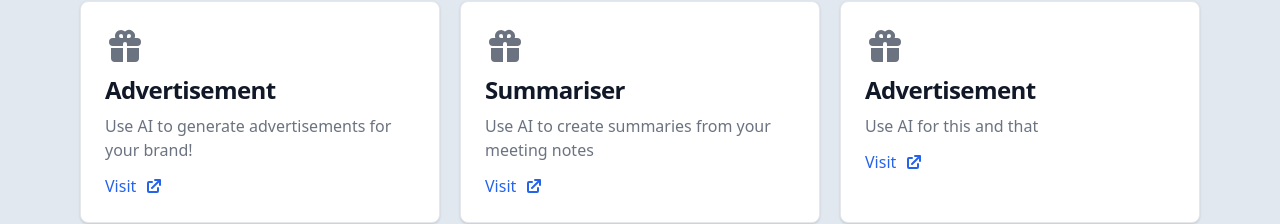
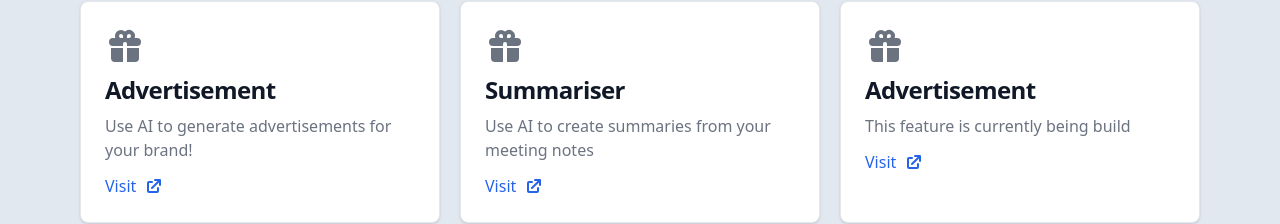
Before and after one commit to jonav01/IntelliBiz, a React (Vite) app in the folder client/: page /home in a window 1280 px wide. Shown: the part 323-547 px from the top of the page. Built offline with nearby package versions, Linux system fonts and the light colour scheme; sample sign-in values are in the browser's storage.

Commit message:
Resolved minor issues in landing page

```diff
--- a/client/src/constants/serrvices.js
+++ b/client/src/constants/serrvices.js
@@ -11,7 +11,7 @@ export const services = [
     },
     {
         heading: "Advertisement",
-        description: 'Use AI for this and that',
-        link:"/abcd"
+        description: 'This feature is currently being build',
+        link:"/"
     }
 ]
--- a/client/src/pages/Landing.jsx
+++ b/client/src/pages/Landing.jsx
@@ -1,8 +1,8 @@
-import { Fragment, useState } from "react";
+import { Fragment, useEffect, useState } from "react";
 import { Dialog } from "@headlessui/react";
 import { Bars3Icon, XMarkIcon } from "@heroicons/react/24/outline";
 import { features } from "../constants/features";
-import { Link } from "react-router-dom";
+import { Link, useNavigate } from "react-router-dom";
 const navigation = [
   { name: "Product", href: "#" },
   { name: "Features", href: "#" },
@@ -12,6 +12,12 @@ const navigation = [
 
 export default function Landing() {
   const [mobileMenuOpen, setMobileMenuOpen] = useState(false);
+  const navigate = useNavigate();
+  useEffect(() => {
+    if (sessionStorage.getItem("userToken")) {
+      navigate("/home");
+    }
+  }, []);
 
   return (
     <Fragment>
```
